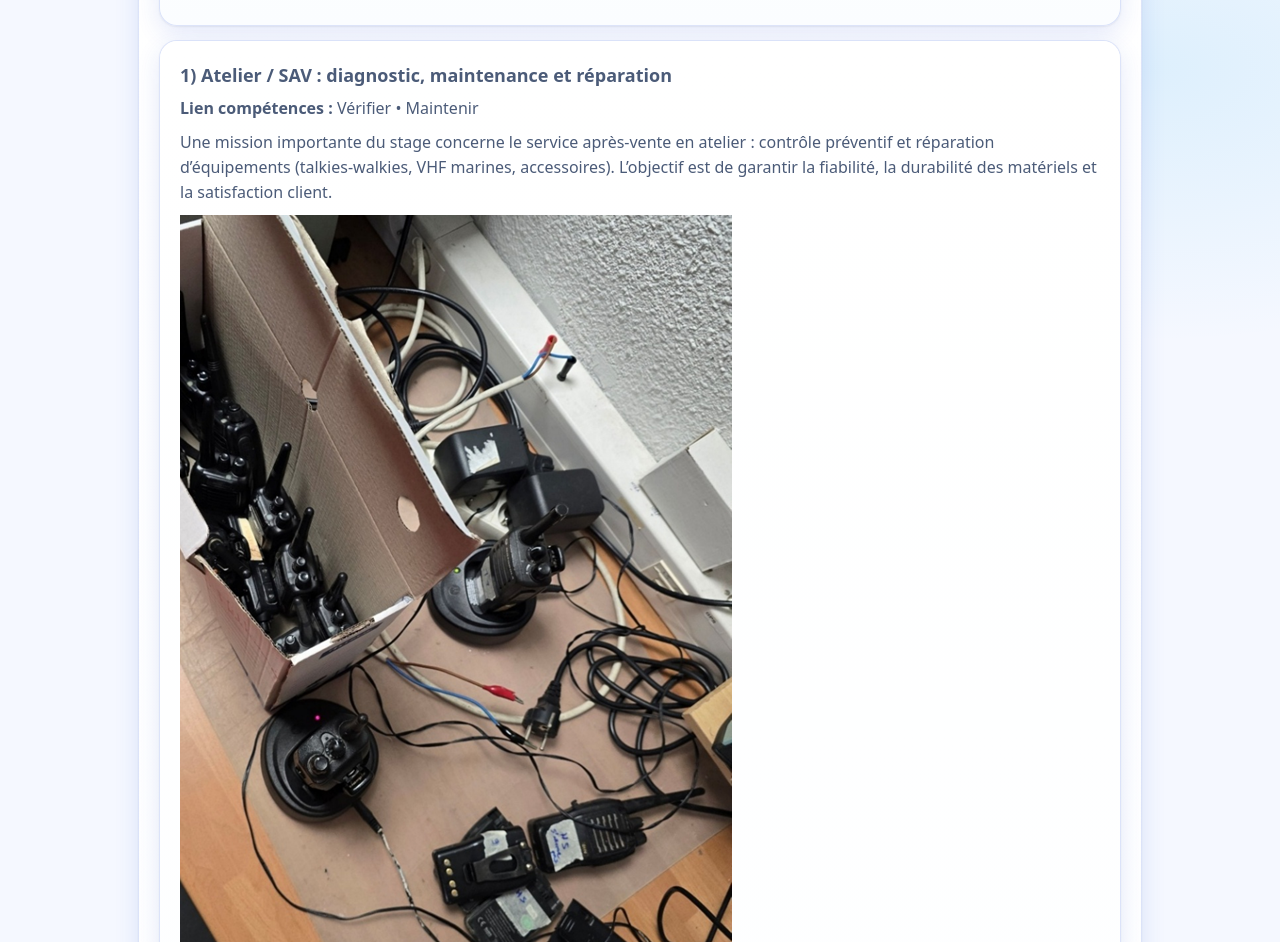
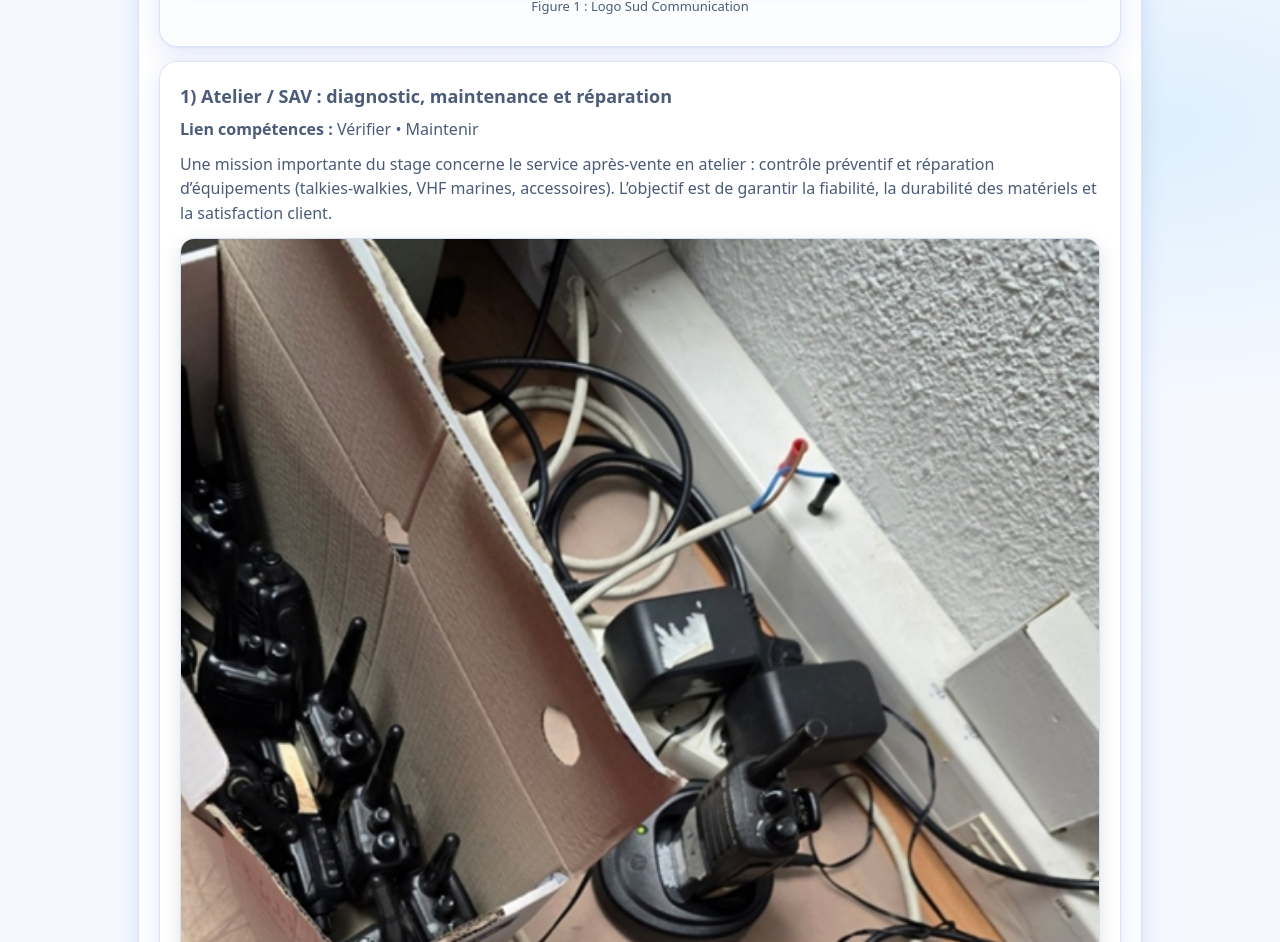
Before and after one commit to FaustinLa/FaustinLa.github.io, a website: page stages/index.html in a window 1280 px wide. Shown: the part 819-1761 px from the top of the page. Drawn offline with Linux system fonts and the light colour scheme.

Commit message:
Update style.css

```diff
--- a/css/style.css
+++ b/css/style.css
@@ -269,3 +269,18 @@
   from { opacity: 0; transform: translateY(-3px); }
   to { opacity: 1; transform: translateY(0); }
 }
+
+.card img{
+  width:100%;
+  display:block;
+  margin:12px 0;
+  border-radius:14px;
+  border:1px solid rgba(29,78,216,.18);
+  box-shadow: 0 6px 18px rgba(15,23,42,.12);
+}
+.figcaption{
+  font-size:13px;
+  color:var(--muted);
+  margin-top:6px;
+  text-align:center;
+}
```
